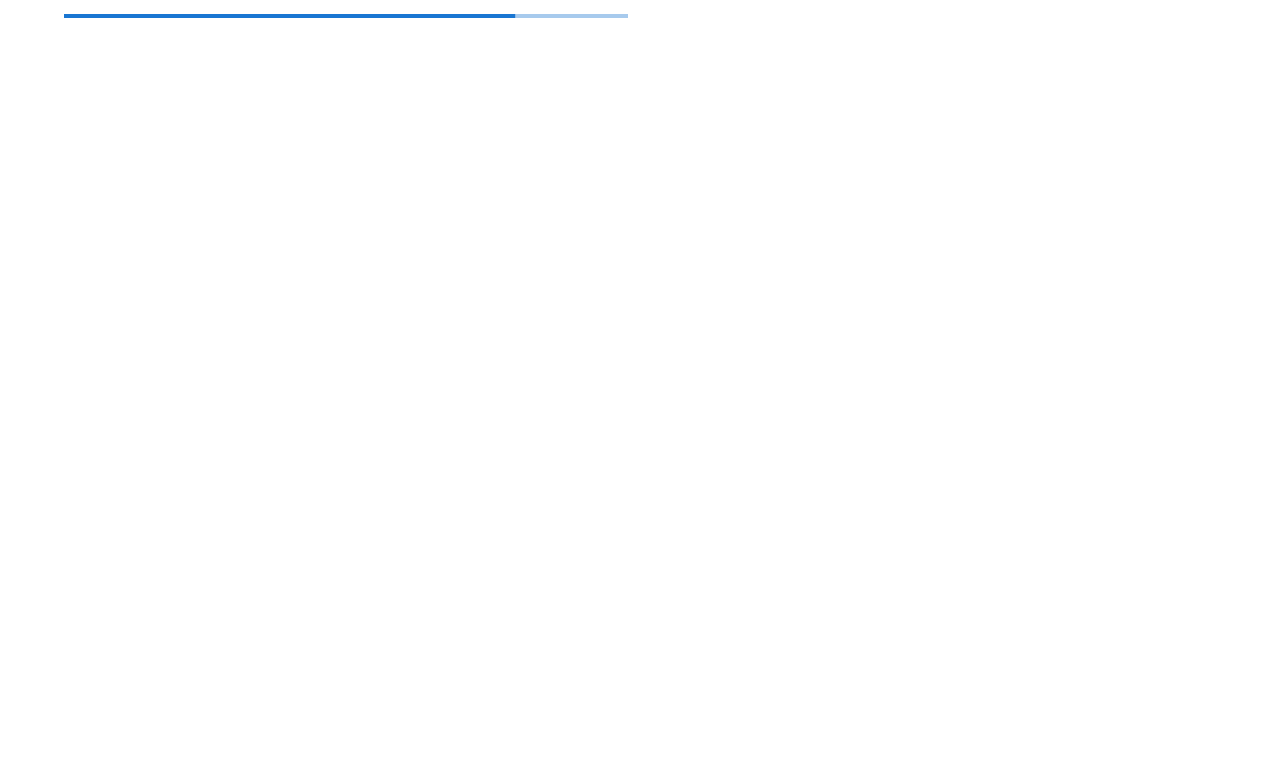
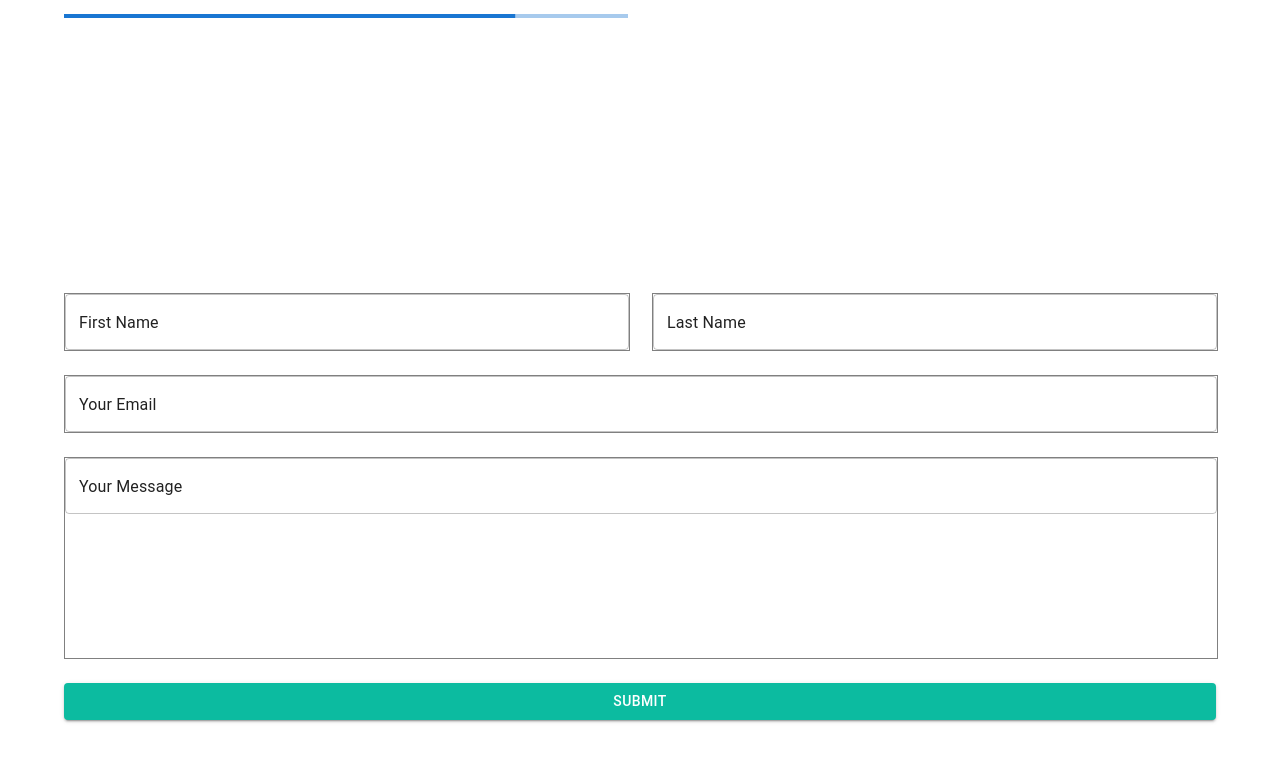
Before and after one commit to Sahillather002/Portfolio, a React (Create React App) app: page / in a window 1280 px wide. Shown: the part 2667-3428 px from the top of the page. Before the commit the page ends 2888 px from the top, so only its background shows below. Built offline with nearby package versions, Linux system fonts and the light colour scheme.

Commit message:
contact updated

```diff
--- a/src/App.js
+++ b/src/App.js
@@ -1,5 +1,6 @@
 import './App.css';
 import AboutMe from './components/AboutMe';
+import Contact from './components/Contact';
 import Hero from './components/Hero';
 import MySkills from './components/MySkills';
 import Skills from './components/Skills';
@@ -11,6 +12,7 @@ function App() {
     <AboutMe />
     <MySkills />
     <Skills />
+    <Contact />
     </>
   );
 }
--- /dev/null
+++ b/src/components/Contact.js
@@ -0,0 +1,65 @@
+import React from "react";
+import {
+  Grid,
+  Box,
+  Container,
+  TextField,
+  Button,
+  Typography,
+} from "@mui/material";
+
+function Contact() {
+  return (
+    <Box sx={{ height: "90vh", mt: 10 }}>
+      <Container>
+        <Grid container>
+          <Grid container spacing={3}>
+            <Grid item xs={6}>
+              <TextField
+                fullWidth
+                sx={{ border: "1px solid grey", color: "white" }}
+                value="First Name"
+              />
+            </Grid>
+            <Grid item xs={6}>
+              <TextField
+                fullWidth
+                sx={{ border: "1px solid grey", color: "white" }}
+                value="Last Name"
+              />
+            </Grid>
+          </Grid>
+          <Grid xs={12} sx={{ my: 3 }}>
+            <TextField
+              fullWidth
+              sx={{ border: "1px solid grey", color: "white" }}
+              value="Your Email"
+            />
+          </Grid>
+          <Grid xs={12}>
+            <TextField
+              fullWidth
+              sx={{
+                border: "1px solid grey",
+                color: "white",
+                height: "200px",
+              }}
+              value="Your Message"
+            />
+          </Grid>
+          <Grid xs={12}>
+            <Button
+              variant="contained"
+              size="medium"
+              sx={{ backgroundColor: "#0CBBA0", width: "100%", mt: 3 }}
+            >
+              Submit
+            </Button>
+          </Grid>
+        </Grid>
+      </Container>
+    </Box>
+  );
+}
+
+export default Contact;
```
